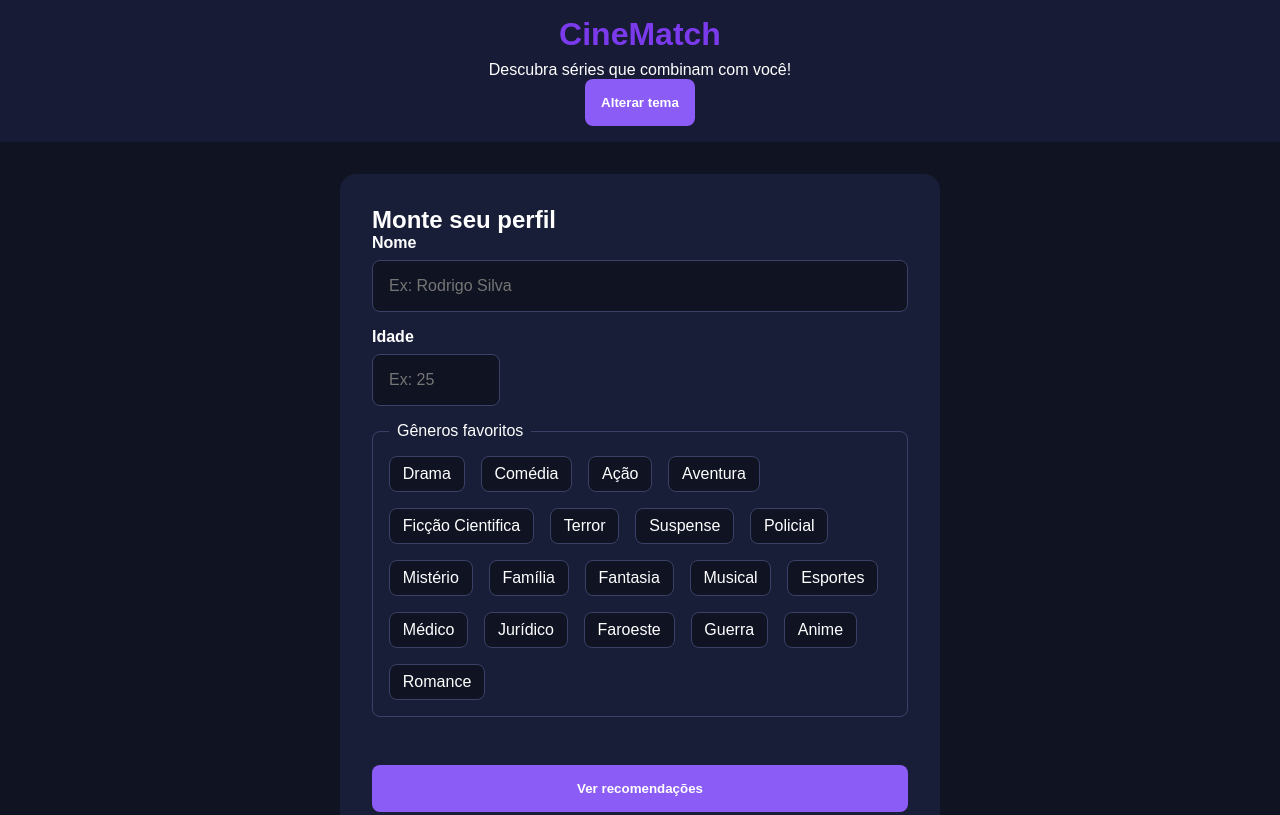
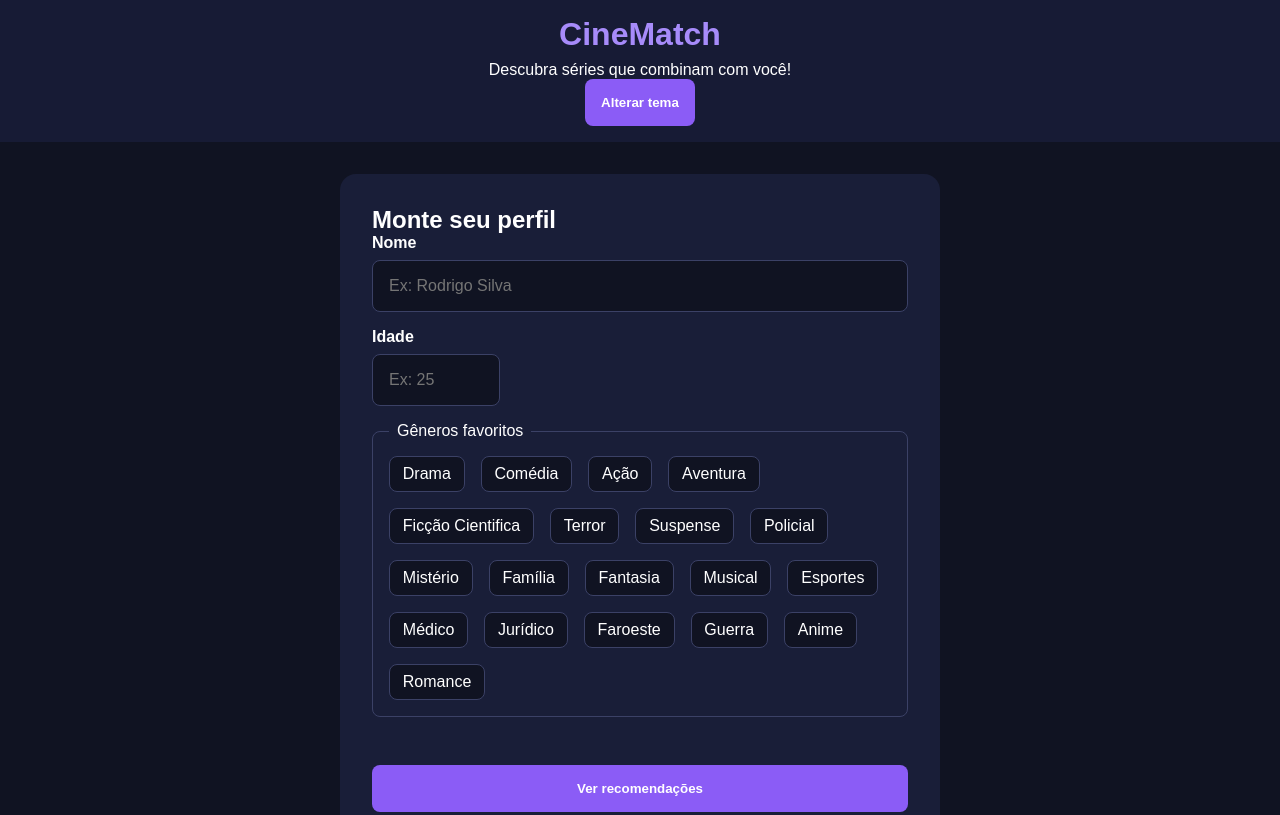
Before and after one commit to RodrigoProgramadorDev/CineMatch-Web, a website with bundled scripts: page index.html in a window 1280 px wide. Shown: the top 815 px of the page. Built offline with nearby package versions, Linux system fonts and the light colour scheme; no server answers.

Commit message:
accessibility: ajustar paleta de cores para melhorar contraste em títulos e botões

```diff
--- a/css/style.css
+++ b/css/style.css
@@ -1,5 +1,5 @@
 :root {
-    --title-color: #7c3aed;
+    --title-color: #a78bfa;
     --bg-color: #101322;
     --text-color: #ffffff;
     --header-bg: #171b35;
```
